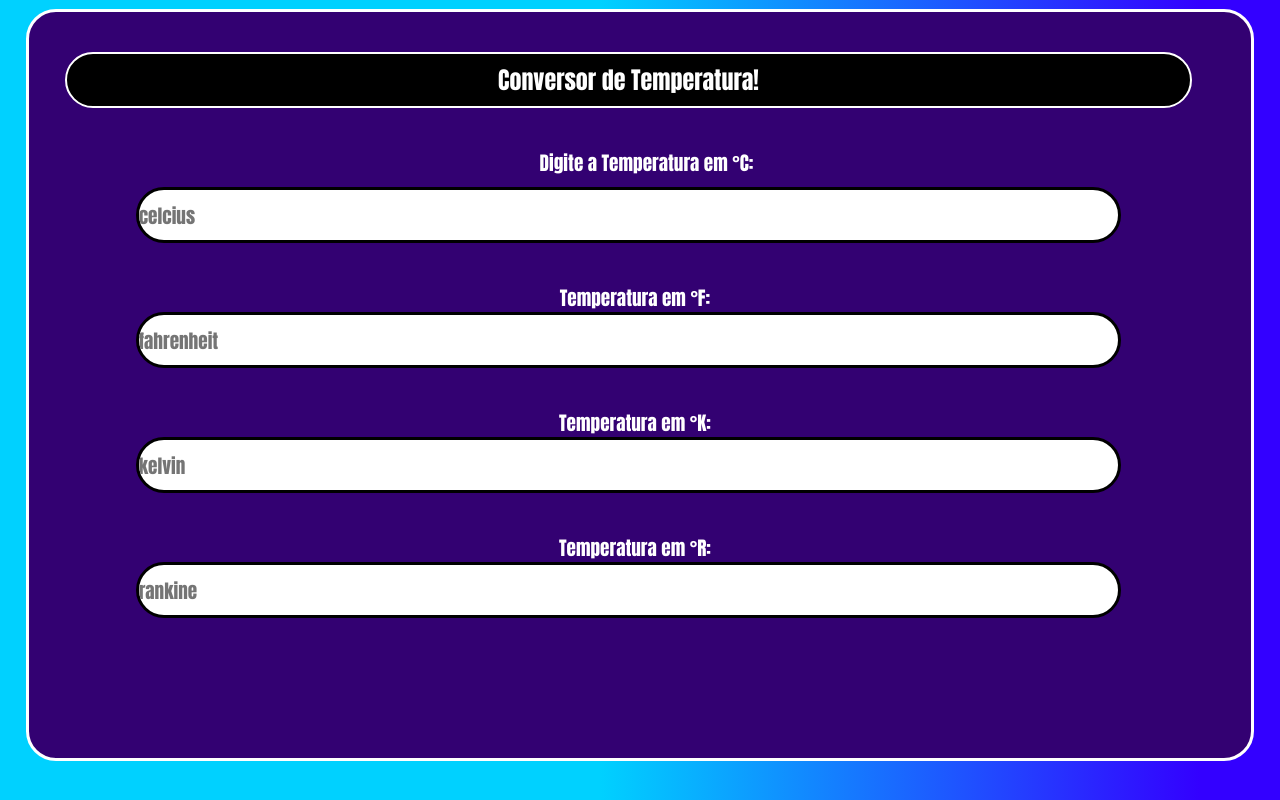
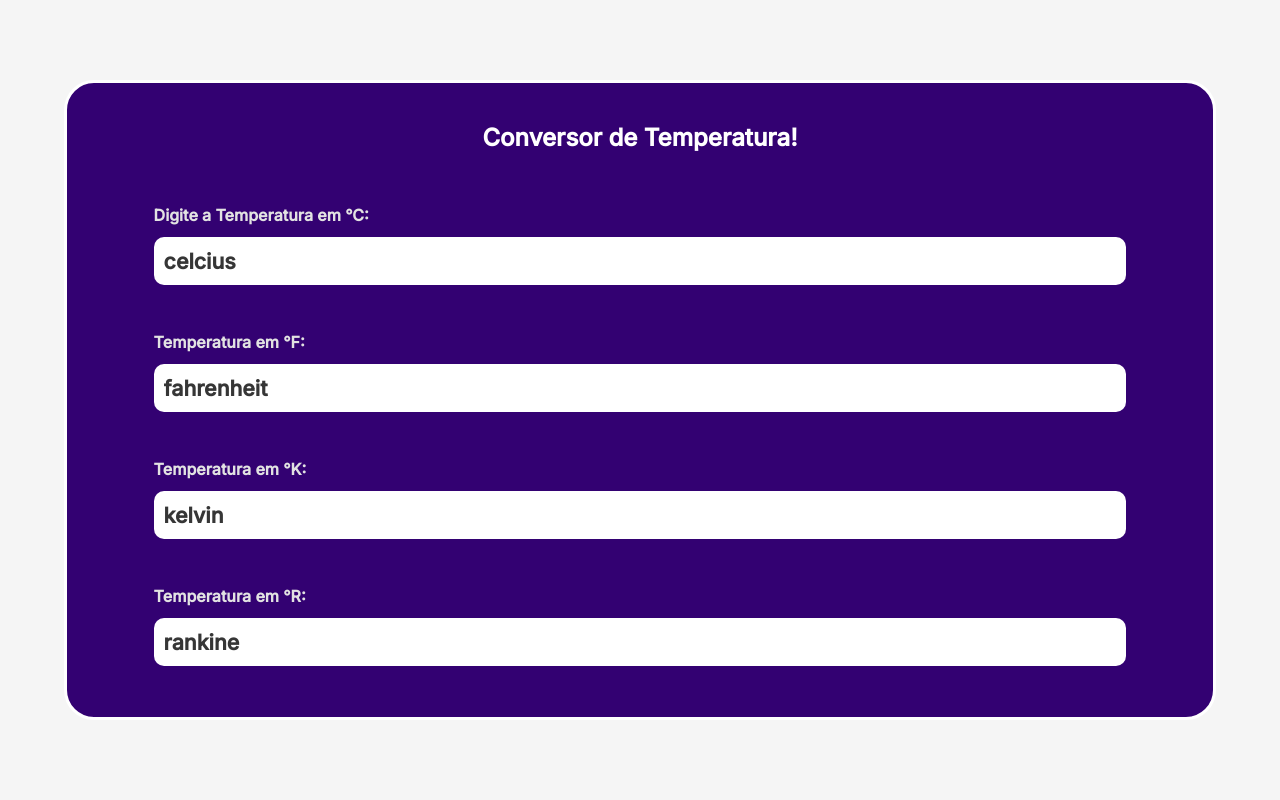
Before and after one commit to AndreiMartinsCoelho/Conversor-de-Temperatura-, a plain HTML site: page index.html in a window 1280 px wide. Drawn offline with Linux system fonts and the light colour scheme.

Commit message:
:sparkles: README no Repositorio

```diff
--- a/Conversor de Temperatura/css/style.css
+++ /dev/null
@@ -1,77 +0,0 @@
-*{
-    margin: 0;
-    padding: 0;
-    box-sizing: border-box;
-    font-family: Impact, Haettenschweiler, 'Arial Narrow Bold', sans-serif;
-}
-
-body{
-    background: linear-gradient( to left,#3300FF 6.25%, #00D1FF 53.12%);
-    display: flex;
-    justify-content: center;
-    align-items: center;
-}
-
-.conver{
-    width: 96vw;
-    height: 94vh;
-    margin: 9px;
-    align-items: center;
-    justify-content: center;
-    background-color: rgba(51, 1, 114, 1);
-    color: rgba(0, 0, 0, 1);
-    border-radius: 30px;
-    border: solid 3px white;
-}
-
-.title{
-    width: 88vw;
-    height: 7vh;
-    align-items: center;
-    display: flex;
-    justify-content: center;
-    background-color: black;
-    border-radius: 40px;
-    border: solid 2px white;
-    margin-top: 40px;
-    margin-left: 3%;
-}
-
-h1{
-    color: white;
-    font-size: 1.5em;
-    align-items: center;
-    display: flex;
-}
-
-h2{
-    color: white;
-    font-size: 1.2em;
-    align-items: center;
-    display: flex;
-    margin-top: 40px;
-    margin-left: 13px;
-    justify-content: center;
-}
-
-.inputs{
-    width: 88vw;
-    height: 7vh;
-    align-items: center;
-    display: grid;
-    justify-content: center;
-    margin-top: 10px;
-    margin-left: 3%;
-}
-
-.input {
-    flex: 1 1 40%;
-    align-items: center;
-    justify-content: center;
-    background-color: white;
-    border-radius: 40px;
-    height: 7vh;
-    width: 77vw;
-    border: solid 3px black;
-    font-size: 1.2em;
-}
--- /dev/null
+++ b/css/style.css
@@ -0,0 +1,90 @@
+@import url('https://fonts.googleapis.com/css2?family=Inter:wght@500&display=swap');
+
+*{
+    margin: 0;
+    padding: 0;
+    box-sizing: border-box;
+    font-family: 'Inter', sans-serif;
+}
+
+body{
+    background: #f5f5f5;
+    display: flex;
+    flex-direction: column;
+    justify-content: center;
+    align-items: center;
+    height: 100vh;
+    width: 100%;
+}
+
+.conver{
+    width: 90%;
+    height: 80%;
+    display: flex;
+    flex-direction: column;
+    align-items: center;
+    background-color: rgba(51, 1, 114, 1);
+    color: rgba(0, 0, 0, 1);
+    border-radius: 30px;
+    border: solid 3px white;
+}
+
+.title{
+    align-items: center;
+    display: flex;
+    justify-content: center;
+    margin-top: 40px;
+}
+
+h1{
+    color: white;
+    font-style: normal;
+    font-size: 18pt;
+    align-items: center;
+    display: flex;
+}
+
+h2{
+    color: rgb(226, 226, 226);
+    font-size: 12pt;
+    align-items: start;
+    display: flex;
+    width: 100%;
+    margin-top: 40px;
+    margin-bottom: 5px;
+}
+
+.inputs{
+    width: 100%;
+    height: 80%;
+    align-items: center;
+    display: grid;
+    justify-content: center;
+    margin-top: 10px;
+}
+
+.input {
+    padding: 10px;
+    border: none;
+    flex: 1 1 40%;
+    align-items: center;
+    justify-content: center;
+    background-color: white;
+    border-radius: 10px;
+    height: 6vh;
+    width: 76vw;
+    font-size: 16pt;
+    font-style: 600;
+
+}
+
+.input:focus {
+    outline: none;
+}
+
+.input::placeholder {
+    color: rgb(54, 54, 54);
+    font-size: 16pt;
+    font-weight: 600;
+    font-style: normal;
+}
--- a/index.html
+++ b/index.html
@@ -5,7 +5,7 @@
     <meta http-equiv="X-UA-Compatible" content="IE=edge">
     <meta name="viewport" content="width=device-width, initial-scale=1.0">
     <title>Conversor de Temperatura!</title>
-    <link rel="stylesheet" href="./style.css">
+    <link rel="stylesheet" href="./css/style.css">
 </head>
 <body>
     <div class="conver">
@@ -14,20 +14,18 @@
                 Conversor de Temperatura!
             </h1>
         </div>
-
+        <section class="inputs">
             <h2>Digite a Temperatura em °C:</h2>
-
-        <section class="inputs">
             <input type="number" name="celcius" id="celcius" class="input" placeholder="celcius">
-                <h2>Temperatura em °F:</h2>
+            <h2>Temperatura em °F:</h2>
             <input type="number" name="fahrenheit" id="fahrenheit" class="input" placeholder="fahrenheit">
-                <h2>Temperatura em °K:</h2>
+            <h2>Temperatura em °K:</h2>
             <input type="number" name="kelvin" id="kelvin" class="input" placeholder="kelvin">
-                <h2>Temperatura em °R:</h2>
+            <h2>Temperatura em °R:</h2>
             <input type="number" name="rankine" id="rankine" class="input" placeholder="rankine">
         </section>
     </div>
 
 </body>
-    <script src="./script.js"></script>
+    <script src="./js/script.js"></script>
 </html>
--- a/style.css
+++ /dev/null
@@ -1,77 +0,0 @@
-*{
-    margin: 0;
-    padding: 0;
-    box-sizing: border-box;
-    font-family: Impact, Haettenschweiler, 'Arial Narrow Bold', sans-serif;
-}
-
-body{
-    background: linear-gradient( to left,#3300FF 6.25%, #00D1FF 53.12%);
-    display: flex;
-    justify-content: center;
-    align-items: center;
-}
-
-.conver{
-    width: 96vw;
-    height: 94vh;
-    margin: 9px;
-    align-items: center;
-    justify-content: center;
-    background-color: rgba(51, 1, 114, 1);
-    color: rgba(0, 0, 0, 1);
-    border-radius: 30px;
-    border: solid 3px white;
-}
-
-.title{
-    width: 88vw;
-    height: 7vh;
-    align-items: center;
-    display: flex;
-    justify-content: center;
-    background-color: black;
-    border-radius: 40px;
-    border: solid 2px white;
-    margin-top: 40px;
-    margin-left: 3%;
-}
-
-h1{
-    color: white;
-    font-size: 1.5em;
-    align-items: center;
-    display: flex;
-}
-
-h2{
-    color: white;
-    font-size: 1.2em;
-    align-items: center;
-    display: flex;
-    margin-top: 40px;
-    margin-left: 13px;
-    justify-content: center;
-}
-
-.inputs{
-    width: 88vw;
-    height: 7vh;
-    align-items: center;
-    display: grid;
-    justify-content: center;
-    margin-top: 10px;
-    margin-left: 3%;
-}
-
-.input {
-    flex: 1 1 40%;
-    align-items: center;
-    justify-content: center;
-    background-color: white;
-    border-radius: 40px;
-    height: 7vh;
-    width: 77vw;
-    border: solid 3px black;
-    font-size: 1.2em;
-}
```
Also changed, not shown: Conversor de Temperatura/index.html (deleted, +0 -33 lines), Conversor de Temperatura/script.js (deleted, +0 -36 lines), conversor.png (added), js/script.js (renamed from script.js), 1 other file.
